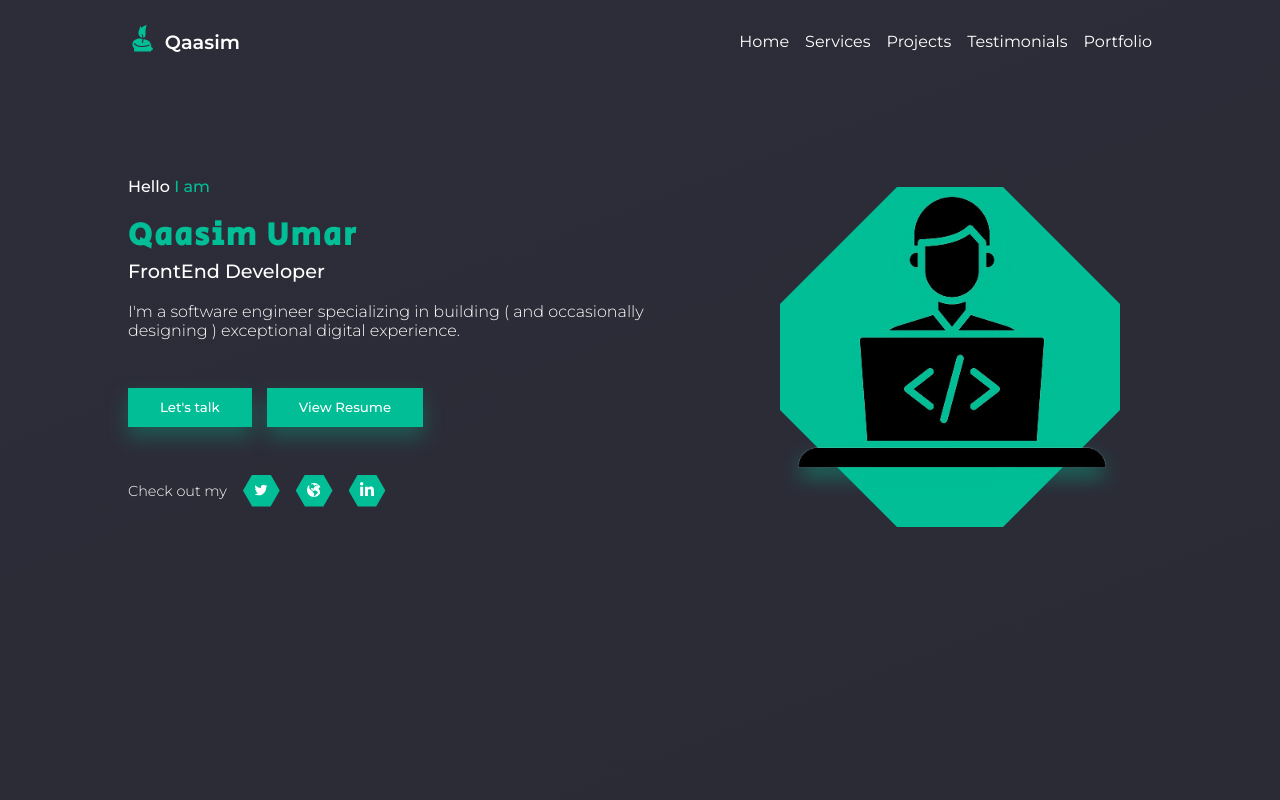
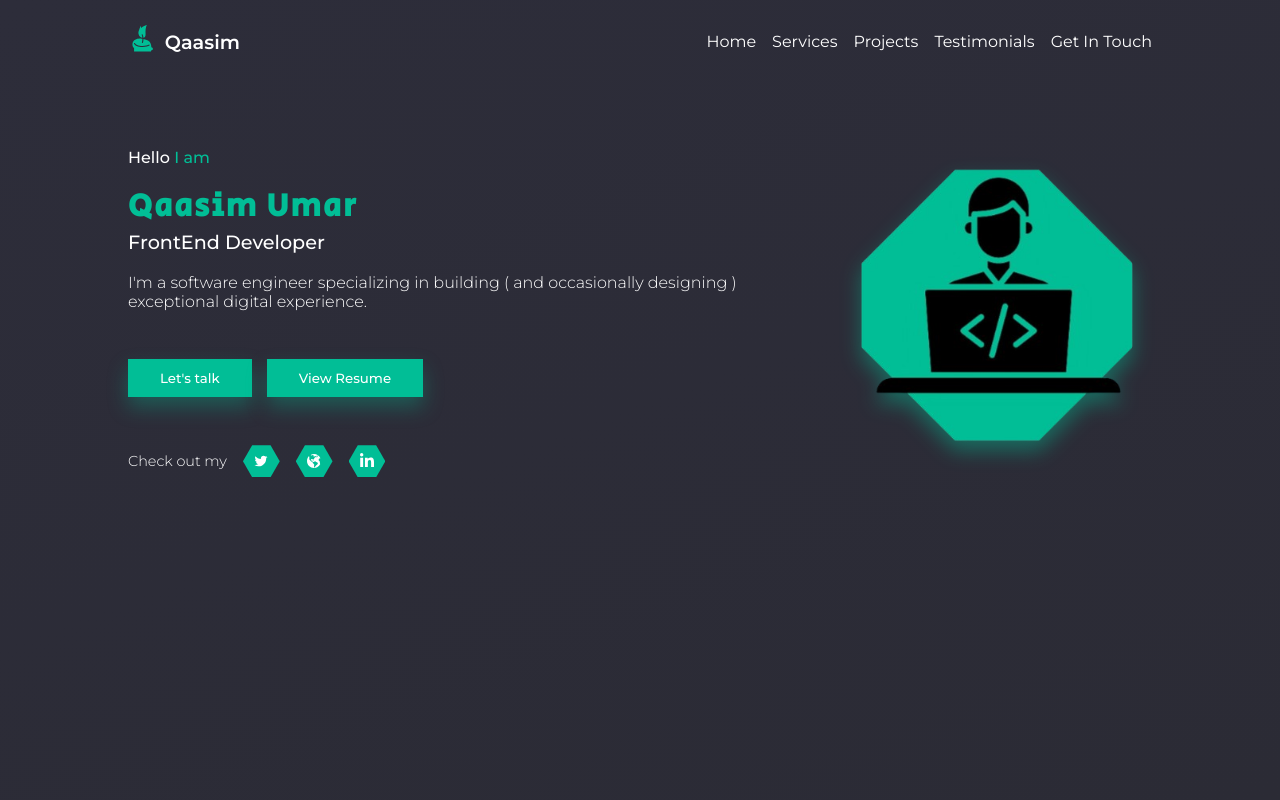
Before and after one commit to Qaasim-Umar/React-portfolio, a React (Create React App) app: page / in a window 1280 px wide. Shown: the top 800 px of the page. Built offline with nearby package versions, Linux system fonts and the light colour scheme; the HTML template or start-up script is replaced by a standard one.

Commit message:
feat/ added more projects

```diff
--- a/src/components/Banner/Header.jsx
+++ b/src/components/Banner/Header.jsx
@@ -15,7 +15,7 @@ const Header = () => {
                 <span><a href="#service">Services</a></span>
                 <span><a href="#project">Projects</a></span>
                 <span><a href="#client">Testimonials</a></span>
-                <span><a href="#footer">Portfolio</a></span>
+                <span><a href="#footer">Get In Touch</a></span>
             </Nav>
             <div
                 onClick={() => setBar(!bar)}
--- a/src/components/Banner/ProfComponent.jsx
+++ b/src/components/Banner/ProfComponent.jsx
@@ -5,7 +5,7 @@ import { AiOutlineTwitter } from "react-icons/ai";
 import { GiEarthAmerica } from "react-icons/gi";
 import { FaLinkedinIn } from "react-icons/fa";
 import { Slide } from "react-awesome-reveal";
-import profileImage3 from "../images/profileimagenobackground.png"
+import profileImage3 from "../images/hero.png"
 
 
 const ProfComponent = () => {
@@ -48,20 +48,12 @@ const ProfComponent = () => {
         </Texts>
       </Slide>
       <Slide direction="right">
-
-
-        <div className='relative'>
-<svg className="octagon">
-  <rect width="1em" height="1em" />
-</svg>
         <Profile>
           <img
-              className="profileimage"
             src={profileImage3}
             alt="profile"
           />
         </Profile>
-        </div>
       </Slide>
     </Container>
   );
@@ -160,21 +152,23 @@ const Social = styled.div`
   }
 `;
 const Profile = styled.div`
+  display: flex;
+  justify-content: center;
+  align-items: center;
+
   img {
-    width: 25rem;
+    width: 100%;
+    max-width: 2000px;
+    height: auto;
     filter: drop-shadow(0px 10px 10px #01be9570);
     transition: transform 400ms ease-in-out;
 
-    @media (max-width: 790px) {
-      width: 20rem;
-    }
-
-    @media (max-width: 660px) {
-      width: 18rem;
+    @media (max-width: 840px) {
+      max-width: 380px;
     }
 
     @media (max-width: 640px) {
-      width: 100%;
+      max-width: 320px;
     }
   }
 
--- a/src/components/Footer/Footer.jsx
+++ b/src/components/Footer/Footer.jsx
@@ -19,7 +19,7 @@ const Footer = () => {
     <Container id="footer">
       <Profile>
         <Slide direction="left" delay={1}>
-          <h1>Portfolio</h1>
+          <h1>Get In Touch</h1>
         </Slide>
         <div className="address">
           <Slide direction="left">
--- a/src/styles/global.css
+++ b/src/styles/global.css
@@ -18,6 +18,22 @@ gap: 15px;
   height: 400px;
 }
 
+@media (max-width: 640px) {
+  .octagon {
+    left: 50%;
+    width: 400px;
+    height: 400px;
+    max-width: 90vw;
+    max-height: 90vw;
+  }
+
+  .octagon rect {
+    font-size: 106px;
+    stroke-width: 234px;
+    transform: translate(117px, 117px);
+  }
+}
+
 .octagon rect {
   font-size: 106px;
   stroke-width: 234px;
```
Also changed, not shown: src/components/images/hero.png (added). Lines whose indentation alone changed are shown as unchanged.
